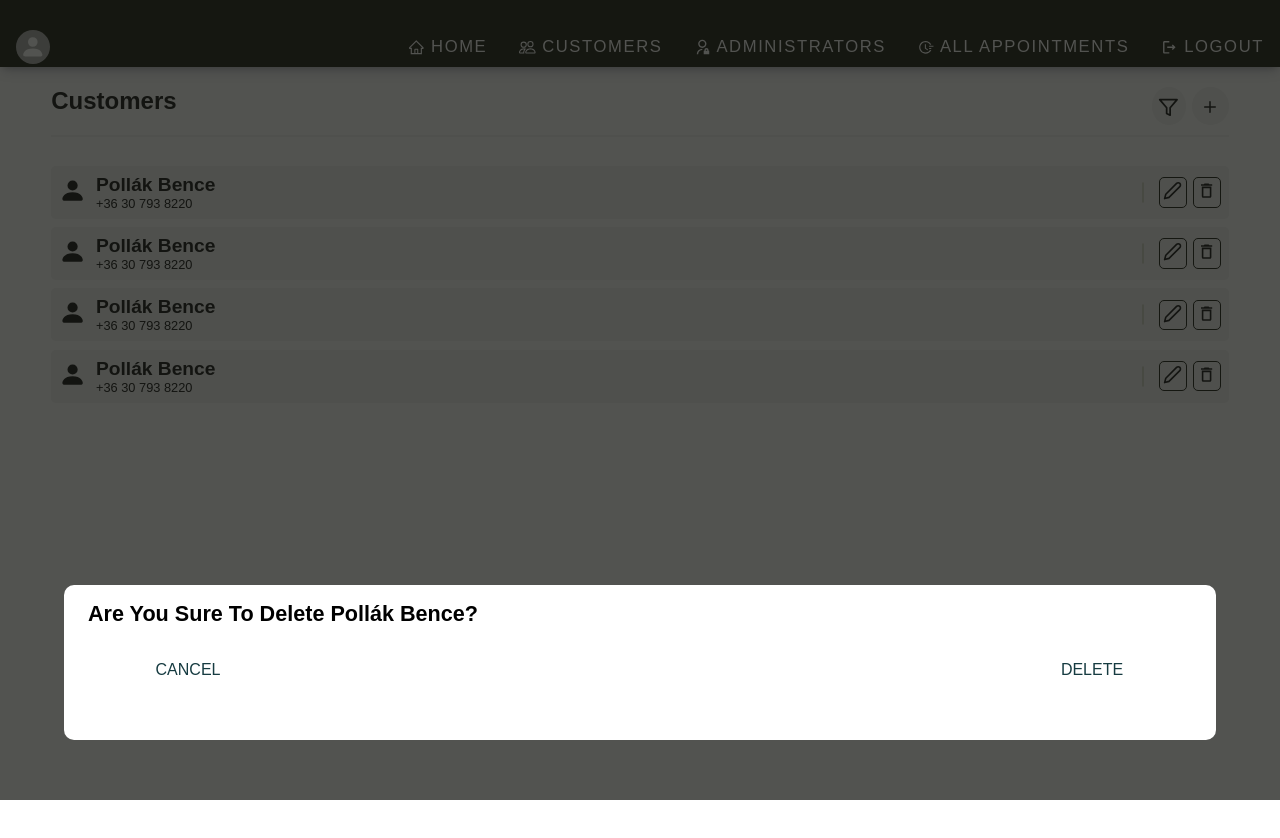
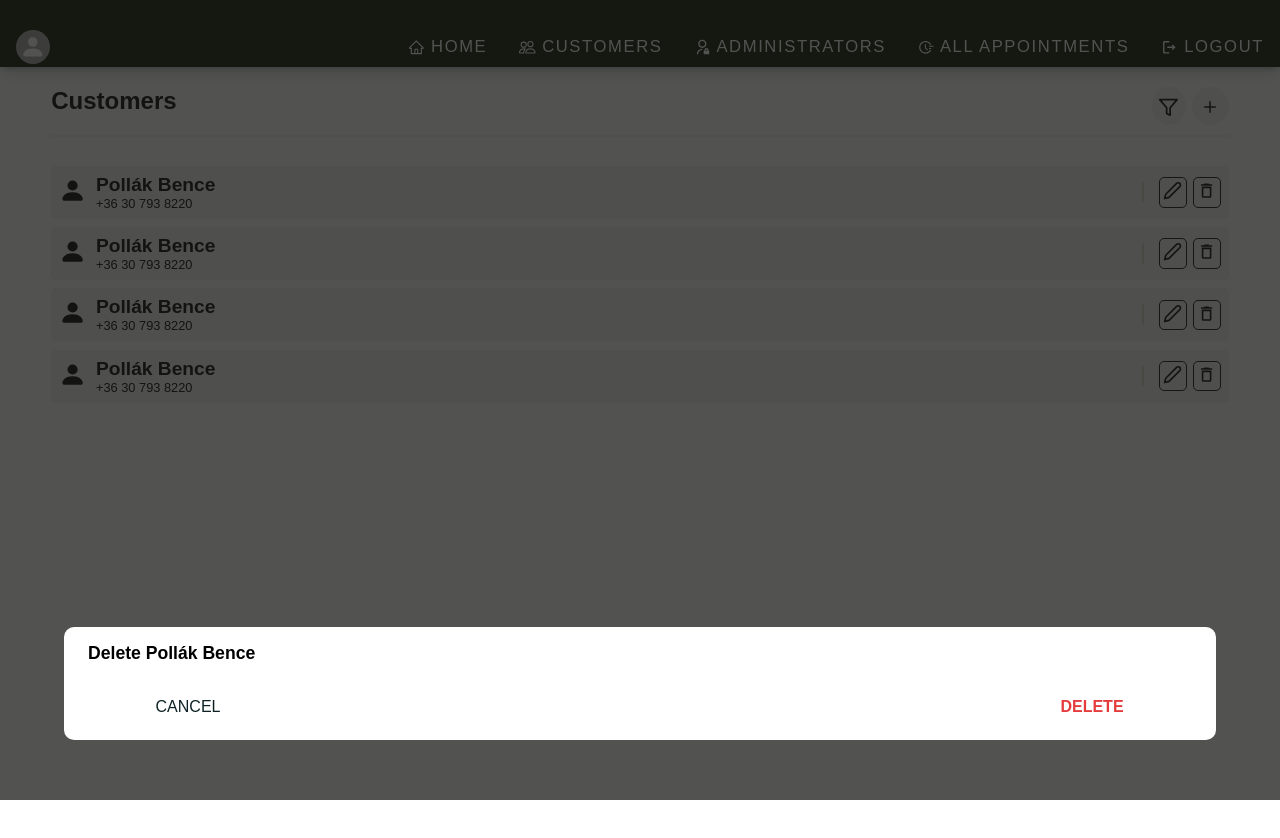
Before and after one commit to Polcsi/Customers-Appointment-Manager, a React (Create React App) app in the folder client/: page /customers in a window 1280 px wide. Both pictures are taken after a click on the button 1207 px from the left and 192 px from the top of the page. Shown: the top 838 px of the page. Built offline with nearby package versions, Linux system fonts and the light colour scheme.

Commit message:
complete delete admin feature

```diff
--- a/client/src/components/DeleteAdministrator.js
+++ b/client/src/components/DeleteAdministrator.js
@@ -1,12 +1,29 @@
-import React from "react";
+import React, { useEffect } from "react";
+import { useDispatch } from "react-redux";
+import { deleteAdmin, reset } from "../features/administrators/adminSlice";
 
-const DeleteAdministrator = ({ open, setOpen, id, fullname }) => {
+const DeleteAdministrator = ({ open, setOpen, id, privilege, fullname }) => {
+  const dispatch = useDispatch();
+
+  const removeAdmin = () => {
+    dispatch(deleteAdmin(id));
+    setOpen(!open);
+  };
+
+  useEffect(() => {
+    return (_) => {
+      dispatch(reset());
+    };
+  });
+
   return (
     <>
       <section className="overlay">
         <div className="overlay-container overlay-operation">
-          <div className="header">
-            <h2>Are you sure to delete {fullname}?</h2>
+          <div className="header header-smaller">
+            <h2>
+              Delete {privilege} {fullname}
+            </h2>
           </div>
           <div className="overlay-footer">
             <button
@@ -16,7 +33,11 @@ const DeleteAdministrator = ({ open, setOpen, id, fullname }) => {
             >
               cancel
             </button>
-            <button type="button" className="btn-overlay">
+            <button
+              type="button"
+              className="btn-overlay btn-red-text"
+              onClick={() => removeAdmin()}
+            >
               delete
             </button>
           </div>
--- a/client/src/components/PersonItem.js
+++ b/client/src/components/PersonItem.js
@@ -4,13 +4,13 @@ import { FiEdit2 } from "react-icons/fi";
 import { MdDeleteOutline } from "react-icons/md";
 import DeleteAdministrator from "./DeleteAdministrator";
 
-const PersonItem = ({ _id, fullname, detail }) => {
+const PersonItem = ({ _id, fullname, detail, privilege }) => {
   const [open, setOpen] = useState(false);
 
   return (
     <article>
       {open && (
-        <DeleteAdministrator id={_id} fullname={fullname} open={open} setOpen={setOpen}/>
+        <DeleteAdministrator id={_id} fullname={fullname} privilege={privilege} open={open} setOpen={setOpen}/>
       )}
       <div className="person-header">
         <div className="img-person">
--- a/client/src/components/RegisterAdminModal.js
+++ b/client/src/components/RegisterAdminModal.js
@@ -25,9 +25,6 @@ const RegisterAdminModal = ({ openModal, setOpenModal }) => {
   };
 
   useEffect(() => {
-    if (isError) {
-      toast.error(message);
-    }
     if (isSuccess) {
       toast.success("Administrator Created");
       close();
--- a/client/src/css/dashboard.css
+++ b/client/src/css/dashboard.css
@@ -80,6 +80,7 @@
   grid-area: name;
   font-size: 1.2rem;
   font-weight: 600;
+  text-transform: capitalize;
 }
 .person-header > .detail-person {
   grid-area: detail;
@@ -205,7 +206,7 @@
   flex-direction: column;
 }
 .overlay-operation {
-  height: 155px;
+  height: auto;
 }
 .overlay-input {
   height: 170px;
@@ -228,6 +229,13 @@
   text-transform: capitalize;
   font-weight: 600;
   font-size: 1.35rem;
+}
+.overlay-container .header-smaller h2 {
+  font-size: 1.1rem;
+}
+.btn-red-text {
+  color: var(--delete-color) !important;
+  font-weight: 600 !important;
 }
 .close-overlay {
   position: absolute;
@@ -275,7 +283,7 @@
   font-size: 1rem;
   font-weight: 500;
   text-transform: uppercase;
-  color: var(--dark-blue-2);
+  color: var(--dark-blue);
   width: 200px;
   transition: all ease 0.1s;
 }
--- a/client/src/css/main.css
+++ b/client/src/css/main.css
@@ -31,6 +31,7 @@ body {
   --primary-white: #ffffff;
   --primary-white-1: #ffffff38;
   --primary-white-2: #ffffff00;
+  --delete-color: rgb(228, 60, 60);
   --text-color: #fff;
   --transition: all 0.3s linear;
   --spacing: 0.1rem;
--- a/client/src/features/administrators/adminService.js
+++ b/client/src/features/administrators/adminService.js
@@ -22,9 +22,20 @@ const getAdmins = async (token) => {
   return response.data.admins;
 };
 
+// Delete Admin
+const deleteAdmin = async (adminId, token) => {
+  const response = await axios.delete(`${API_URL}administrators/${adminId}`, {
+    headers: {
+      Authorization: `Bearer ${token}`,
+    },
+  });
+  return response.data;
+};
+
 const adminService = {
   register,
   getAdmins,
+  deleteAdmin,
 };
 
 export default adminService;
--- a/client/src/features/administrators/adminSlice.js
+++ b/client/src/features/administrators/adminSlice.js
@@ -9,7 +9,7 @@ const initialState = {
   message: "",
 };
 
-// Register admin
+// Register Admin
 export const register = createAsyncThunk(
   "admin/register",
   async (adminData, thunkAPI) => {
@@ -38,6 +38,20 @@ export const getAdmins = createAsyncThunk(
         error.message ||
         error.toString();
       console.log(error);
+      return thunkAPI.rejectWithValue(message);
+    }
+  }
+);
+
+// Delete Admin
+export const deleteAdmin = createAsyncThunk(
+  "admin/delete",
+  async (adminData, thunkAPI) => {
+    try {
+      const token = thunkAPI.getState().auth.admin.token;
+      return await adminService.deleteAdmin(adminData, token);
+    } catch (error) {
+      const message = error.response.data.msg;
       return thunkAPI.rejectWithValue(message);
     }
   }
@@ -79,6 +93,20 @@ export const adminSlice = createSlice({
         state.isLoading = true;
         state.isError = true;
         state.message = action.payload;
+      })
+      .addCase(deleteAdmin.pending, (state) => {
+        state.isLoading = true;
+      })
+      .addCase(deleteAdmin.fulfilled, (state, action) => {
+        state.isLoading = false;
+        state.admins = state.admins.filter(
+          (admin) => admin._id !== action.payload.admin._id
+        );
+      })
+      .addCase(deleteAdmin.rejected, (state, action) => {
+        state.isLoading = false;
+        state.isError = true;
+        state.message = action.payload;
       });
   },
 });
--- a/client/src/pages/Administrators.js
+++ b/client/src/pages/Administrators.js
@@ -3,6 +3,7 @@ import RegisterAdminModal from "../components/RegisterAdminModal";
 import PersonItem from "../components/PersonItem";
 import Spinner from "../components/Spinner";
 import { useNavigate } from "react-router-dom";
+import { toast } from "react-toastify";
 // Redux Elements
 import { useSelector, useDispatch } from "react-redux";
 import { getAdmins, reset } from "../features/administrators/adminSlice";
@@ -22,6 +23,7 @@ const Administrators = () => {
   useEffect(() => {
     if (isError) {
       console.log(message);
+      toast.error(message);
     }
     if (!admin) {
       navigate("/login");
```
Also changed, not shown: 1 other file (tests, documents, lock files or other folders).
